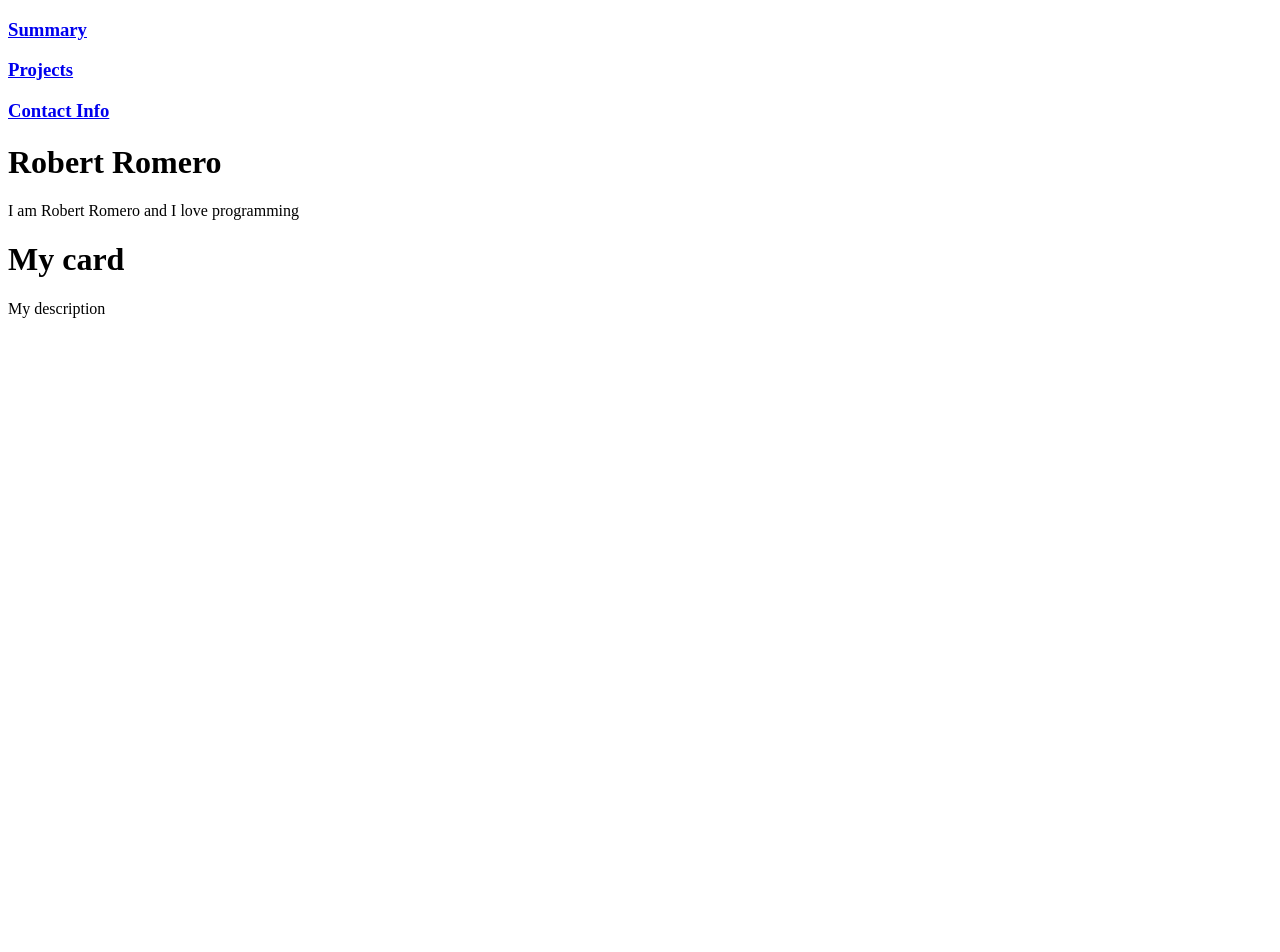
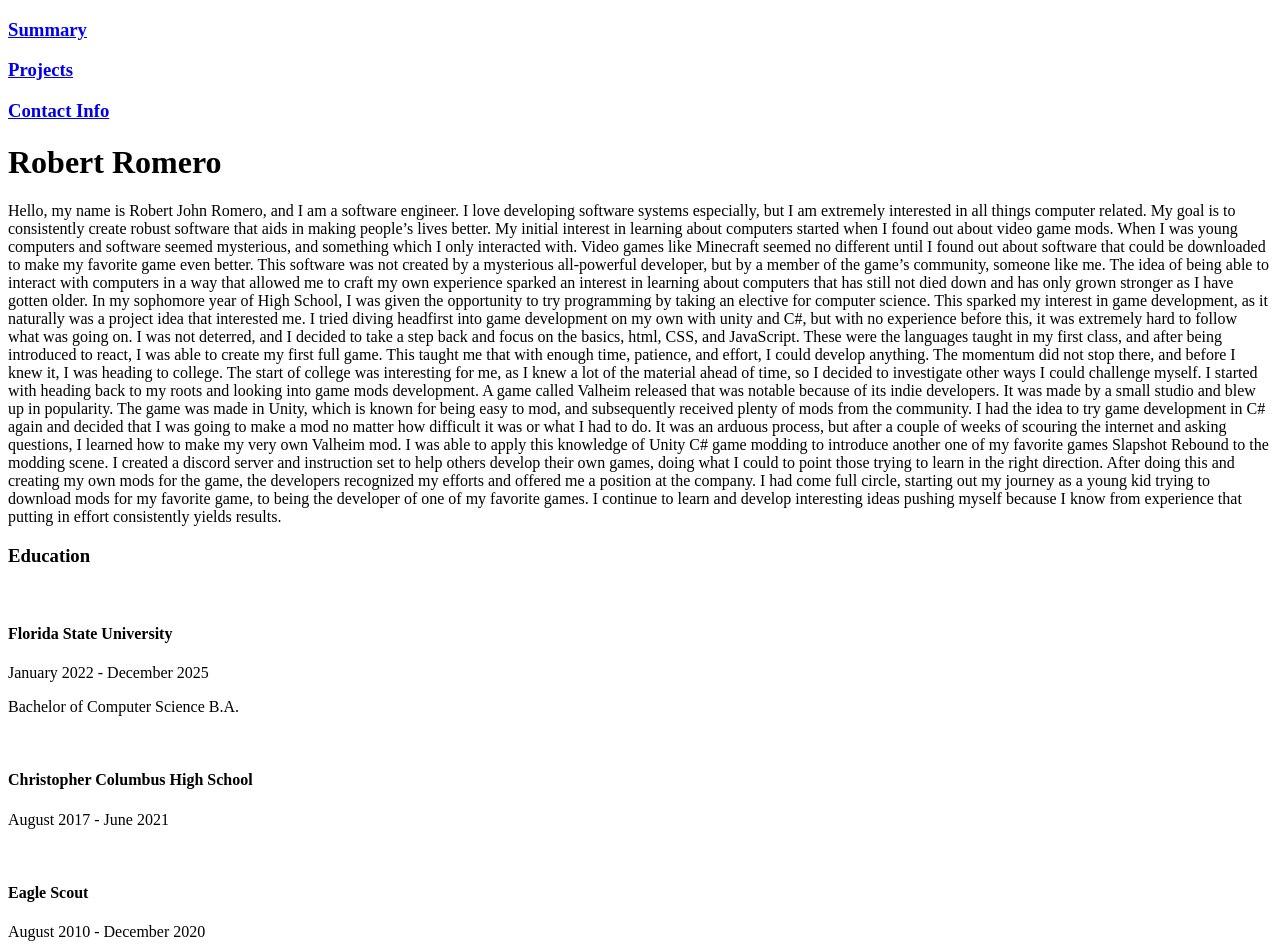
Before and after one commit to bobromero/Portfolio, a Next.js app in the folder portfolio/: page / in a window 1280 px wide. Shown: the top 952 px of the page. Before the commit the page ends 800 px from the top, so only its background shows below. Built offline with nearby package versions, Linux system fonts and the light colour scheme.

Commit message:
add summary and education

```diff
--- a/portfolio/app/page.tsx
+++ b/portfolio/app/page.tsx
@@ -6,7 +6,54 @@ export default function Page() {
     <div>
       <h1>Robert Romero</h1>
 
-      <p>I am Robert Romero and I love programming</p>
+      <p>Hello, my name is Robert John Romero, and I am a software engineer. I love developing software systems especially, but I am extremely interested in all things computer related. My goal is to consistently create robust software that aids in making people’s lives better.
+
+
+
+        My initial interest in learning about computers started when I found out about video game mods. When I was young computers and software seemed mysterious, and something which I only interacted with. Video games like Minecraft seemed no different until I found out about software that could be downloaded to make my favorite game even better. This software was not created by a mysterious all-powerful developer, but by a member of the game’s community, someone like me. The idea of being able to interact with computers in a way that allowed me to craft my own experience sparked an interest in learning about computers that has still not died down and has only grown stronger as I have gotten older.
+
+
+
+        In my sophomore year of High School, I was given the opportunity to try programming by taking an elective for computer science. This sparked my interest in game development, as it naturally was a project idea that interested me. I tried diving headfirst into game development on my own with unity and C#, but with no experience before this, it was extremely hard to follow what was going on. I was not deterred, and I decided to take a step back and focus on the basics, html, CSS, and JavaScript. These were the languages taught in my first class, and after being introduced to react, I was able to create my first full game. This taught me that with enough time, patience, and effort, I could develop anything. The momentum did not stop there, and before I knew it, I was heading to college.
+
+
+
+        The start of college was interesting for me, as I knew a lot of the material ahead of time, so I decided to investigate other ways I could challenge myself. I started with heading back to my roots and looking into game mods development. A game called Valheim released that was notable because of its indie developers. It was made by a small studio and blew up in popularity. The game was made in Unity, which is known for being easy to mod, and subsequently received plenty of mods from the community. I had the idea to try game development in C# again and decided that I was going to make a mod no matter how difficult it was or what I had to do. It was an arduous process, but after a couple of weeks of scouring the internet and asking questions, I learned how to make my very own Valheim mod.
+
+
+
+        I was able to apply this knowledge of Unity C# game modding to introduce another one of my favorite games Slapshot Rebound to the modding scene. I created a discord server and instruction set to help others develop their own games, doing what I could to point those trying to learn in the right direction. After doing this and creating my own mods for the game, the developers recognized my efforts and offered me a position at the company. I had come full circle, starting out my journey as a young kid trying to download mods for my favorite game, to being the developer of one of my favorite games.
+
+
+
+        I continue to learn and develop interesting ideas pushing myself because I know from experience that putting in effort consistently yields results.
+
+
+
+      </p>
+
+      <div>
+        <h3>Education</h3>
+        <div>
+          <img src=""></img>
+          <h4>Florida State University</h4>
+          <p>January 2022 - December 2025</p>
+          <p>Bachelor of Computer Science B.A. </p>
+        </div>
+        <div>
+          <img src=""></img>
+          <h4>Christopher Columbus High School</h4>
+          <p>August 2017 - June 2021</p>
+        </div>
+        <div>
+          <img src=""></img>
+          <h4>Eagle Scout</h4>
+          <p>August 2010 - December 2020</p>
+          <p>Troop 816</p>
+        </div>
+      </div>
+
+
 
       <div>
         {GetCards(CardType.Card)}
```
